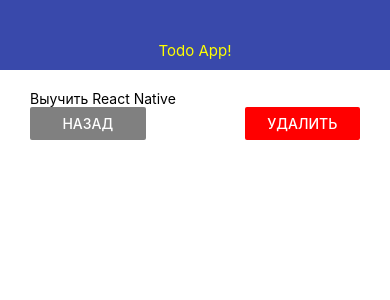
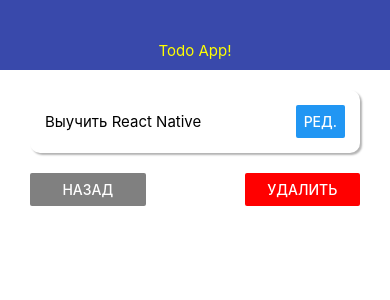
Before and after one commit to jsmyjob/rn-app, a React Native app: screen / in a window 390 px wide. Shown: the top 300 px of the page. Built offline with nearby package versions, Linux system fonts and the light colour scheme.

Commit message:
Создание ui-компонента карточки задания AppCard

```diff
--- a/src/screens/TodoScreen.js
+++ b/src/screens/TodoScreen.js
@@ -1,11 +1,16 @@
 import React from "react";
 import { StyleSheet, View, Text, Button } from "react-native";
 import { THEME } from "../themes/theme";
+import { AppCard } from "../ui/AppCard";
 
 export const TodoScreen = ({ goBack, todo }) => {
   return (
     <View style={styles.container}>
-      <Text>{todo.title}</Text>
+      <AppCard style={styles.card}>
+        <Text style={styles.title}>{todo.title}</Text>
+        <Button title={'Ред.'}/>
+      </AppCard>
+
       <View style={styles.buttonsBlock}>
         <View style={styles.button}>
           <Button title="Назад" onPress={goBack} color={THEME.GREY_COLOR} />
@@ -28,7 +33,16 @@
     flexDirection: "row",
     justifyContent: "space-between"
   },
+
+  card: {
+    padding: 15,
+    marginBottom: 20
+  },
+
   button: {
     width: "35%"
-  }
+  },
+  title: {
+    fontSize: 15
+  },
 });
--- /dev/null
+++ b/src/ui/AppCard.js
@@ -0,0 +1,29 @@
+import React from "react";
+import { View, StyleSheet } from "react-native";
+import { THEME } from "../themes/theme";
+
+export const AppCard = props => (
+  <View style={{ ...styles.default, ...props.style }}>
+      {props.children}
+      </View>
+);
+
+const styles = StyleSheet.create({
+  default: {
+    padding: 20,
+    flexDirection: "row",
+    justifyContent: "space-between",
+    alignItems: "center",
+    borderRadius: 10,
+
+    // тени
+    shadowColor: "#000",
+    elevation: 8,
+    backgroundColor: "#fff",
+
+    // only IOS shadows
+    shadowRadius: 2,
+    shadowOpacity: 0.3,
+    shadowOffset: { width: 2, height: 2 }
+  }
+});
```
